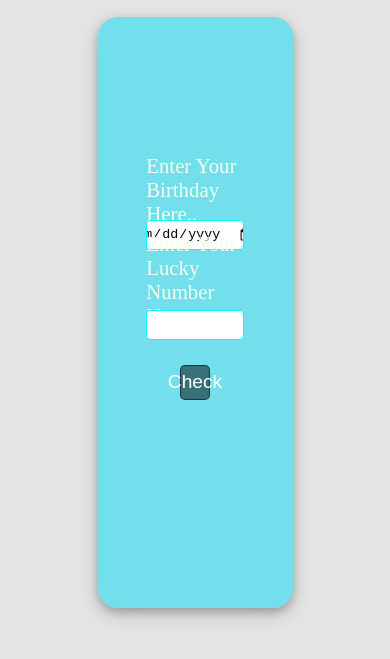
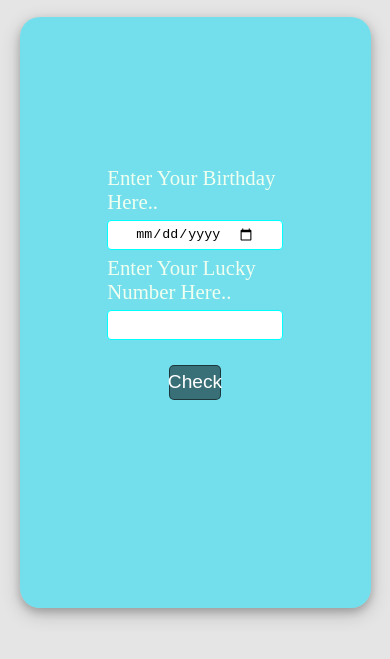
Before and after one commit to Gautamkum-ar/Mark-11, a plain HTML site: page index.html in a window 390 px wide. Shown: the part 117-776 px from the top of the page. Drawn offline with Linux system fonts and the light colour scheme.

Commit message:
Update style.css

```diff
--- a/style.css
+++ b/style.css
@@ -80,3 +80,8 @@ body {
   width: 100%;
   color: #ffff;
 }
+@media only screen and (max-width: 900px) {
+ .container{
+width: 90%;
+  }
+}
```
